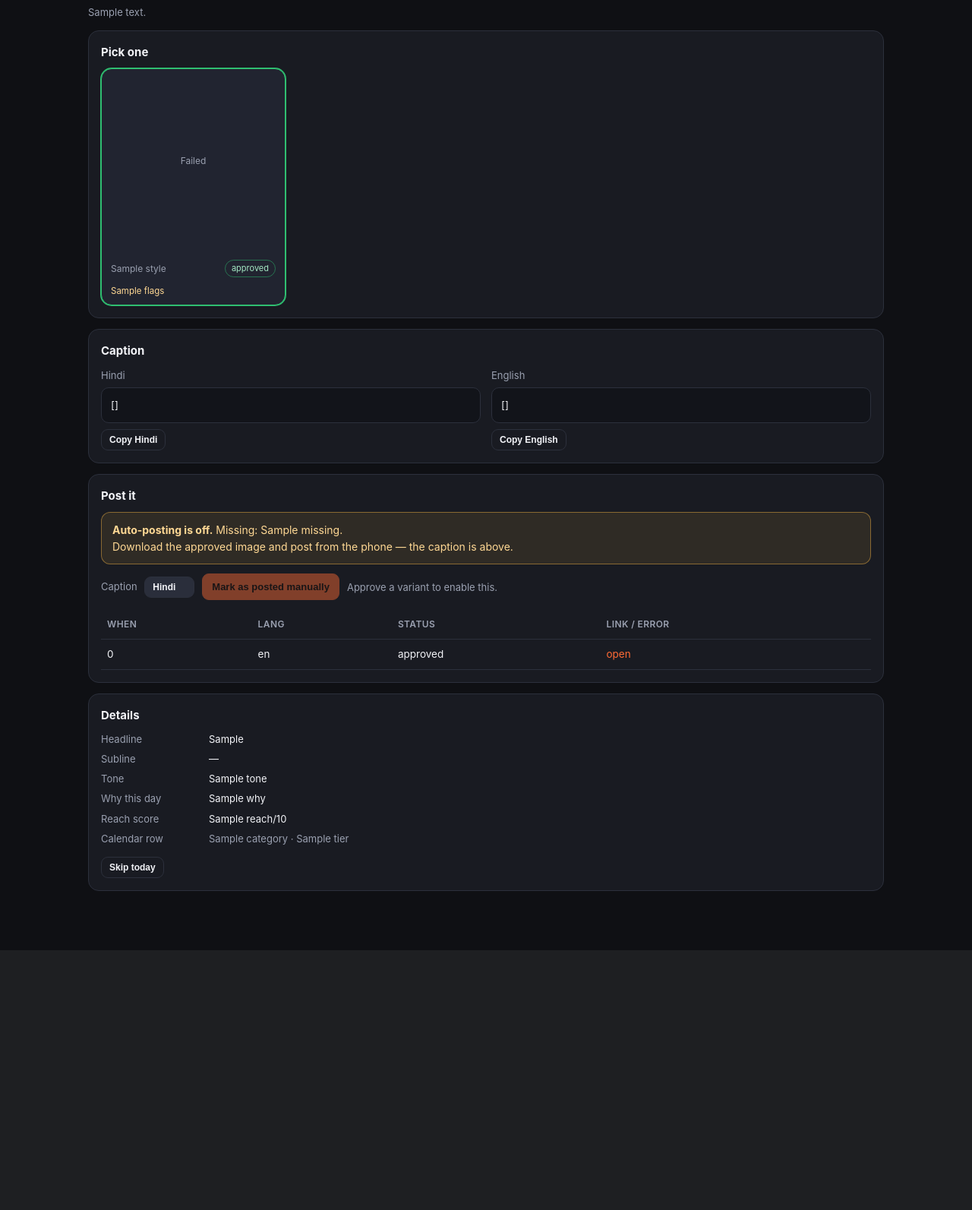
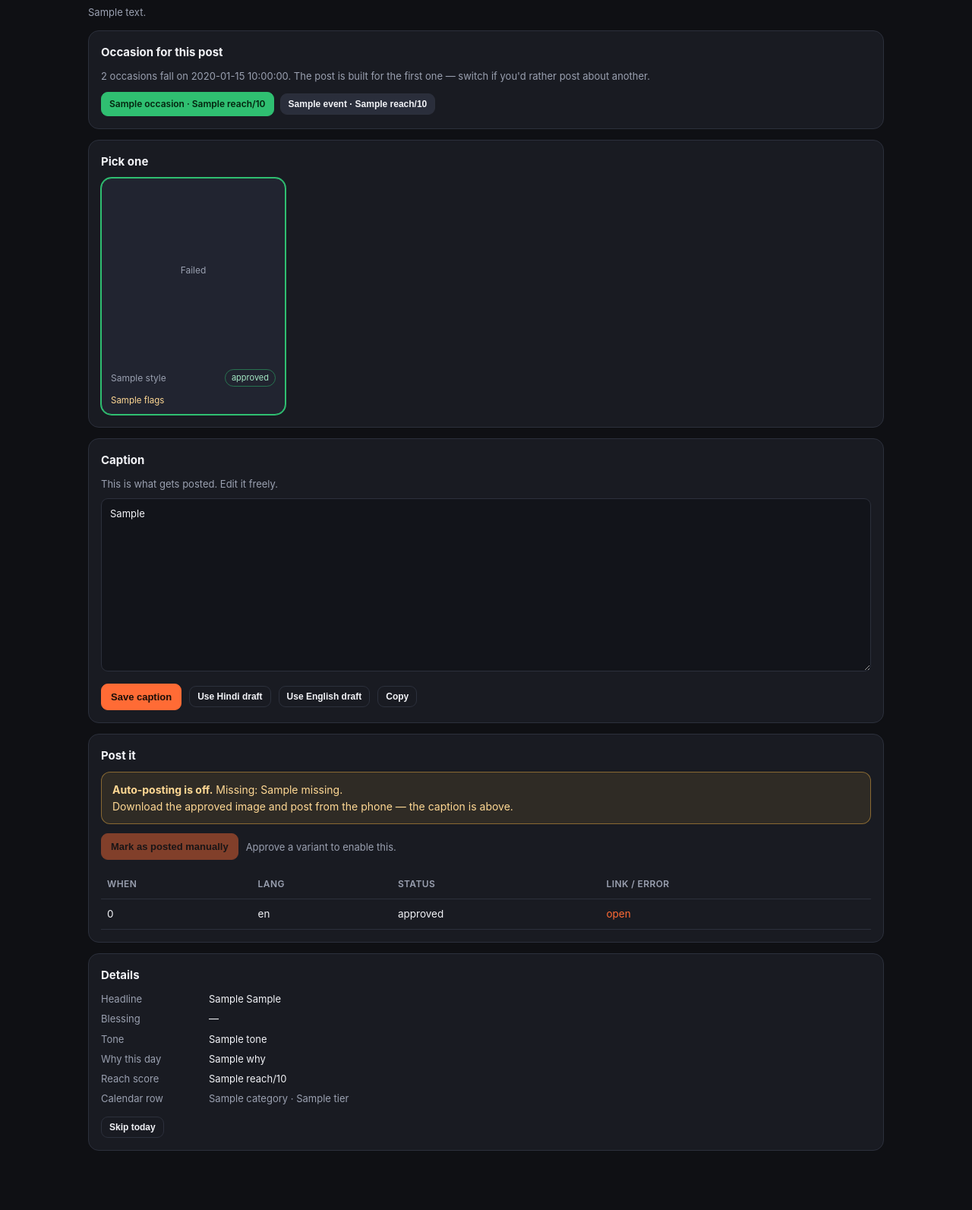
Before and after one commit to krishnaprasun/postly-insta-daily, a Flask app: template templates/review.html in a window 1280 px wide. Shown: the part 51-1644 px from the top of the page at 76% size. Before the commit the page ends 1302 px from the top, so only its background shows below. Run offline with Flask 3, Linux system fonts and the light colour scheme; the template is opened without the code that fills it: most values are stand-ins (such as "Sample title", 1, 10 or a date in 2020); parts of the project's set-up code (start-up, migrations or seed data) failed here and were passed over.

Commit message:
Multi-occasion days: pick the occasion, write the caption, post — on one page
Two or more occasions fall on 21 dates in the next six months, and the system
was picking the top-ranked one and silently dropping the rest. On 8 Nov it chose
Diwali and discarded Bandi Chhor Divas; on 31 Oct it chose Patel Jayanti over
Indira Gandhi Punyatithi, a festive/muted collision. events.pick() had computed
alternates all along, but daily.py only ever read `chosen` and the review page
never showed them. A comment claiming otherwise was wrong.

The review page is now the whole workflow:
- every occasion found for the date is listed, current one marked, one click
  rebuilds the day around another (threaded, with a generating state, since it
  takes a minute or two)
- the caption is an editable textarea seeded from the Hindi draft, with buttons
  to load either draft; whatever is in it is what gets posted
- posting uses that text

Switching occasion CLEARS a hand-written caption. Carrying a Patel caption onto
an Indira Gandhi post is the worst outcome this button could have, and it is
silent. It also recomputes the picker list around the new subject, or the new
occasion shows up twice, as both current choice and alternate.

Near-duplicate occasions are collapsed — the calendar lists 31 Oct as both
"Vallabhbhai Patel Jayanti" and "Sardar Vallabhbhai Patel Jayanti / Rashtriya
Ekta Diwas" — including against the chosen one.

Also fixes two live bugs found while testing: compose() still called the deleted
photo_card (an earlier edit to wire the medallion/arch frames never matched, so
the shaped-frame fallback had never actually run), and the details panel read
the pre-template field names.

Co-Authored-By: Claude Opus 5 <noreply@anthropic.com>

```diff
--- a/app.py
+++ b/app.py
@@ -60,13 +60,22 @@ def _view(run):
     """Everything a review page needs for one run."""
     b = json.loads(run["brief_json"] or "{}")
     ev = json.loads(run["occasion_json"] or "{}")
+    try:
+        alts = json.loads(run["alternates_json"] or "[]")
+    except Exception:  # noqa: BLE001
+        alts = []
+    cap_hi = brief_mod.caption_text(b, "hi") if b else ""
+    cap_en = brief_mod.caption_text(b, "en") if b else ""
     return {
         "run": run,
         "brief": b,
         "occasion": ev,
+        "alternates": alts,
         "variants": db.variants(run["id"]),
-        "caption_hi": brief_mod.caption_text(b, "hi") if b else "",
-        "caption_en": brief_mod.caption_text(b, "en") if b else "",
+        "caption_hi": cap_hi,
+        "caption_en": cap_en,
+        # what will actually be posted: the edited caption if there is one
+        "caption_final": (run["caption_override"] or cap_hi),
         "publishes": db.publishes(run["id"]),
         "ig": publisher.preflight(),
     }
@@ -135,6 +144,41 @@ def variant_action(variant_id, action):
     return redirect(url_for("review", token=run["review_token"]))
 
 
+@app.route("/run/<int:run_id>/switch", methods=["POST"])
+def switch_occasion(run_id):
+    """Rebuild the day around a different occasion from the picker.
+
+    Generation takes a minute or two, so it runs on a thread and the page shows
+    a generating state rather than holding the request open.
+    """
+    run = _run_or_404(run_id)
+    if request.form.get("token") != run["review_token"]:
+        abort(403)
+    if run["status"] == "generating":
+        return redirect(url_for("review", token=run["review_token"]))
+    try:
+        alts = json.loads(run["alternates_json"] or "[]")
+        occ = alts[int(request.form["idx"])]
+    except (ValueError, IndexError, KeyError, TypeError):
+        abort(400)
+
+    # Drop any hand-written caption: it describes the occasion being replaced, and
+    # silently posting a Patel caption on an Indira Gandhi post is the worst
+    # possible outcome of this button.
+    db.set_run(run_id, status="generating", caption_override="")
+    threading.Thread(target=daily.regenerate, args=(run_id, occ), daemon=True).start()
+    return redirect(url_for("review", token=run["review_token"]))
+
+
+@app.route("/run/<int:run_id>/caption", methods=["POST"])
+def save_caption(run_id):
+    run = _run_or_404(run_id)
+    if request.form.get("token") != run["review_token"]:
+        abort(403)
+    db.set_run(run_id, caption_override=request.form.get("caption", "")[:4000])
+    return redirect(url_for("review", token=run["review_token"], saved="1"))
+
+
 @app.route("/run/<int:run_id>/skip", methods=["POST"])
 def skip_run(run_id):
     run = _run_or_404(run_id)
@@ -160,9 +204,12 @@ def post_run(run_id):
     if not approved:
         return redirect(url_for("review", token=run["review_token"], err="approve-first"))
 
-    lang = "en" if request.form.get("lang") == "en" else "hi"
     b = json.loads(run["brief_json"] or "{}")
-    caption = brief_mod.caption_text(b, lang)
+    # the caption typed on the review page wins over the generated one
+    caption = (request.form.get("caption") or run["caption_override"] or "").strip()
+    lang = "custom" if caption else "hi"
+    if not caption:
+        caption = brief_mod.caption_text(b, "hi")
 
     pre = publisher.preflight()
     if not pre["ready"]:
--- a/db.py
+++ b/db.py
@@ -20,6 +20,8 @@ CREATE TABLE IF NOT EXISTS run (
   status        TEXT NOT NULL DEFAULT 'pending',   -- pending|approved|posted|skipped|failed
   review_token  TEXT NOT NULL,
   needs_check   INTEGER NOT NULL DEFAULT 0,
+  alternates_json TEXT NOT NULL DEFAULT '[]',
+  caption_override TEXT NOT NULL DEFAULT '',
   check_reason  TEXT NOT NULL DEFAULT '',
   error         TEXT NOT NULL DEFAULT '',
   created_at    INTEGER NOT NULL,
@@ -75,6 +77,11 @@ def init() -> None:
         cols = {r["name"] for r in c.execute("PRAGMA table_info(variant)")}
         if "flags" not in cols:
             c.execute("ALTER TABLE variant ADD COLUMN flags TEXT NOT NULL DEFAULT ''")
+        rcols = {r["name"] for r in c.execute("PRAGMA table_info(run)")}
+        if "alternates_json" not in rcols:
+            c.execute("ALTER TABLE run ADD COLUMN alternates_json TEXT NOT NULL DEFAULT '[]'")
+        if "caption_override" not in rcols:
+            c.execute("ALTER TABLE run ADD COLUMN caption_override TEXT NOT NULL DEFAULT ''")
 
 
 def _now() -> int:
@@ -82,19 +89,30 @@ def _now() -> int:
 
 
 # ── runs ────────────────────────────────────────────────────────────────────
-def create_run(date_iso: str, occasion: Dict, brief: Dict) -> int:
+def create_run(date_iso: str, occasion: Dict, brief: Dict, alternates=None) -> int:
     with conn() as c:
         cur = c.execute(
             "INSERT INTO run (date_iso, occasion, occasion_json, brief_json, review_token,"
-            " needs_check, check_reason, created_at, updated_at)"
-            " VALUES (?,?,?,?,?,?,?,?,?)",
+            " needs_check, check_reason, alternates_json, created_at, updated_at)"
+            " VALUES (?,?,?,?,?,?,?,?,?,?)",
             (date_iso, (occasion or {}).get("event", ""),
              json.dumps(occasion or {}, ensure_ascii=False),
              json.dumps(brief or {}, ensure_ascii=False),
              secrets.token_urlsafe(16),
              1 if (brief or {}).get("needs_human_check") else 0,
-             (brief or {}).get("check_reason", ""), _now(), _now()))
+             (brief or {}).get("check_reason", ""),
+             json.dumps(alternates or [], ensure_ascii=False), _now(), _now()))
         return cur.lastrowid
+
+
+def clear_variants(run_id: int) -> List[str]:
+    """Drop a run's variants; returns the filenames so the caller can unlink them."""
+    with conn() as c:
+        files = [r["filename"] for r in
+                 c.execute("SELECT filename FROM variant WHERE run_id=?", (run_id,)).fetchall()
+                 if r["filename"]]
+        c.execute("DELETE FROM variant WHERE run_id=?", (run_id,))
+    return files
 
 
 def set_run(run_id: int, **fields) -> None:
--- a/templates/review.html
+++ b/templates/review.html
@@ -29,6 +29,35 @@
   </div>
 {% elif run['status'] == 'skipped' %}
   <div class="banner b-bad">This day was skipped — nothing will be posted.</div>
+{% endif %}
+
+{% if run['status'] == 'generating' %}
+  <div class="banner b-warn">Generating variants for <b>{{ run['occasion'] }}</b> — this takes a
+    minute or two. This page refreshes itself.</div>
+  <meta http-equiv="refresh" content="12">
+{% endif %}
+
+{% if alternates %}
+<div class="card">
+  <h2>Occasion for this post</h2>
+  <div class="sub" style="margin-bottom:10px">
+    {{ alternates|length + 1 }} occasions fall on {{ run['date_iso'] }}. The post is built for the
+    first one — switch if you'd rather post about another.</div>
+  <div class="row" style="gap:8px">
+    <span class="btn ok sm" style="cursor:default">{{ run['occasion'] }}
+      {%- if occasion.get('reach') %} · {{ occasion['reach'] }}/10{% endif %}</span>
+    {% for a in alternates %}
+      <form method="post" action="{{ url_for('switch_occasion', run_id=run['id']) }}"
+            onsubmit="return confirm('Rebuild the day for “{{ a['event'] }}”? The current variants are replaced.')">
+        <input type="hidden" name="token" value="{{ token }}">
+        <input type="hidden" name="idx" value="{{ loop.index0 }}">
+        <button class="btn sm" {% if run['status']=='generating' %}disabled{% endif %}
+                title="{{ a.get('why','') }}">{{ a['event'][:44] }}
+          {%- if a.get('reach') %} · {{ a['reach'] }}/10{% endif %}</button>
+      </form>
+    {% endfor %}
+  </div>
+</div>
 {% endif %}
 
 <div class="card">
@@ -71,18 +100,22 @@
 
 <div class="card">
   <h2>Caption</h2>
-  <div class="row" style="align-items:flex-start;gap:14px">
-    <div style="flex:1;min-width:260px">
-      <div class="sub" style="margin-bottom:6px">Hindi</div>
-      <div class="cap" id="cap-hi">{{ caption_hi }}</div>
-      <button class="btn sm gh" style="margin-top:8px" onclick="copyCap('cap-hi',this)">Copy Hindi</button>
+  {% if request.args.get('saved') %}<div class="banner b-ok" style="margin-top:0">Caption saved.</div>{% endif %}
+  <div class="sub" style="margin-bottom:8px">This is what gets posted. Edit it freely.</div>
+  <form method="post" action="{{ url_for('save_caption', run_id=run['id']) }}">
+    <input type="hidden" name="token" value="{{ token }}">
+    <textarea name="caption" id="capbox" rows="10"
+              style="width:100%;line-height:1.6">{{ caption_final }}</textarea>
+    <div class="row" style="margin-top:10px">
+      <button class="btn pri">Save caption</button>
+      <button type="button" class="btn sm gh" onclick="loadCap('hi')">Use Hindi draft</button>
+      <button type="button" class="btn sm gh" onclick="loadCap('en')">Use English draft</button>
+      <button type="button" class="btn sm gh" onclick="copyBox()">Copy</button>
+      {% if run['caption_override'] %}<span class="sub">edited</span>{% endif %}
     </div>
-    <div style="flex:1;min-width:260px">
-      <div class="sub" style="margin-bottom:6px">English</div>
-      <div class="cap" id="cap-en">{{ caption_en }}</div>
-      <button class="btn sm gh" style="margin-top:8px" onclick="copyCap('cap-en',this)">Copy English</button>
-    </div>
-  </div>
+  </form>
+  <script id="d-hi" type="text/plain">{{ caption_hi }}</script>
+  <script id="d-en" type="text/plain">{{ caption_en }}</script>
 </div>
 
 <div class="card">
@@ -96,17 +129,15 @@
     <div class="sub" style="margin-bottom:10px">Posting to <b>@{{ ig.account }}</b>.</div>
   {% endif %}
   <form method="post" action="{{ url_for('post_run', run_id=run['id']) }}" class="row"
-        onsubmit="return confirm('Post the approved image to Instagram now? This is public and immediate.')">
+        onsubmit="this.caption.value=document.getElementById('capbox').value;
+                  return confirm('Post the approved image to Instagram now? This is public and immediate.')">
     <input type="hidden" name="token" value="{{ token }}">
-    <label class="sub">Caption
-      <select name="lang" class="btn sm" style="margin-left:6px">
-        <option value="hi">Hindi</option><option value="en">English</option>
-      </select>
-    </label>
+    <input type="hidden" name="caption" value="">
     <button class="btn pri" {% if not approved or run['status']=='posted' %}disabled{% endif %}>
       {% if ig.ready %}Post to Instagram{% else %}Mark as posted manually{% endif %}
     </button>
-    {% if not approved %}<span class="sub">Approve a variant to enable this.</span>{% endif %}
+    {% if not approved %}<span class="sub">Approve a variant to enable this.</span>
+    {% else %}<span class="sub">Posts the approved image with the caption above.</span>{% endif %}
   </form>
   {% if publishes %}
     <table style="margin-top:14px">
@@ -123,8 +154,8 @@
 <div class="card">
   <h2>Details</h2>
   <div class="kv">
-    <div>Headline</div><div>{{ brief.get('headline_hi','') }}</div>
-    <div>Subline</div><div>{{ brief.get('subline_hi','') or '—' }}</div>
+    <div>Headline</div><div>{{ brief.get('occasion_hi','') }} {{ brief.get('suffix_hi','') }}</div>
+    <div>Blessing</div><div>{{ brief.get('quote_hi') or brief.get('blessing_hi','') or '—' }}</div>
     <div>Tone</div><div>{{ brief.get('tone','') }}</div>
     <div>Why this day</div><div>{{ occasion.get('why','—') }}</div>
     <div>Reach score</div><div>{{ occasion.get('reach','—') }}/10</div>
@@ -138,10 +169,12 @@
 </div>
 
 <script>
-function copyCap(id, btn){
-  navigator.clipboard.writeText(document.getElementById(id).innerText).then(function(){
-    var t = btn.textContent; btn.textContent = 'Copied'; setTimeout(function(){btn.textContent=t}, 1400);
-  });
+function loadCap(which){
+  document.getElementById('capbox').value =
+    document.getElementById('d-' + which).textContent.trim();
+}
+function copyBox(){
+  navigator.clipboard.writeText(document.getElementById('capbox').value);
 }
 </script>
 {% endblock %}
```
Also changed, not shown: daily.py (+103 -3 lines), imaging.py (+8 -1 lines).
